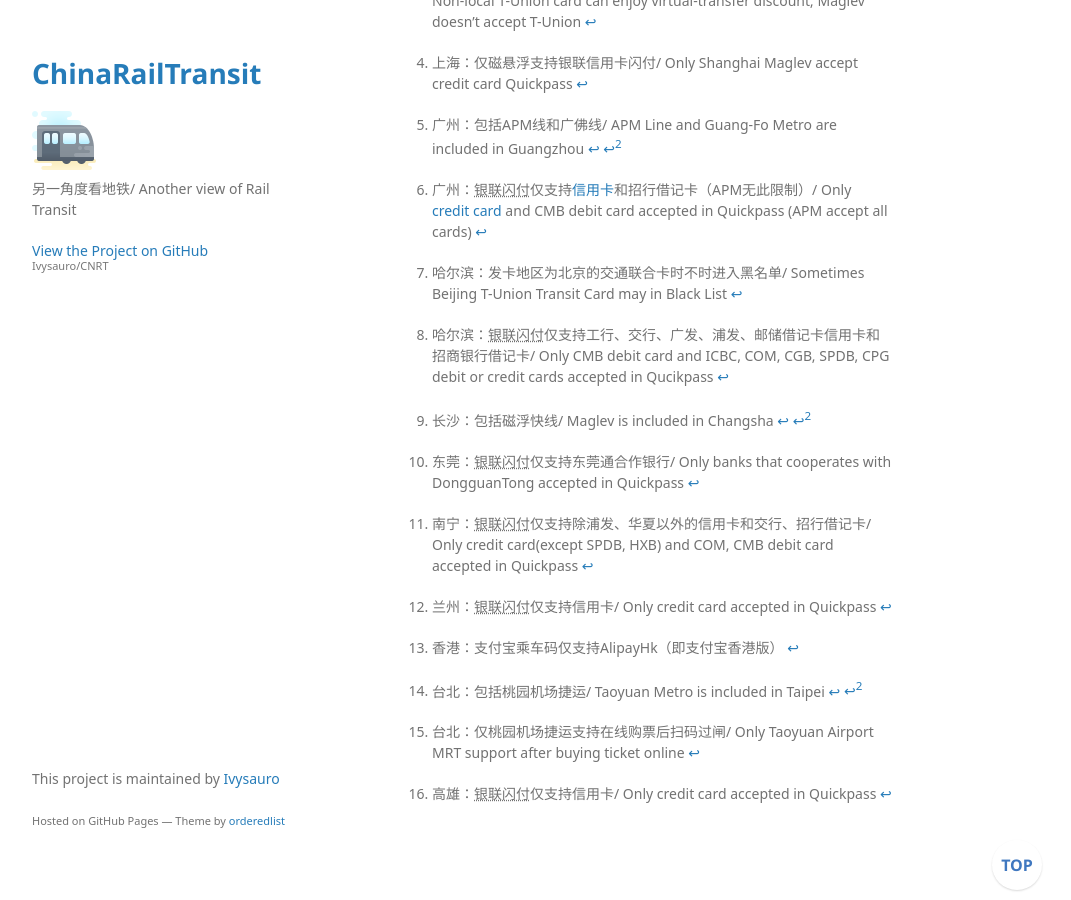
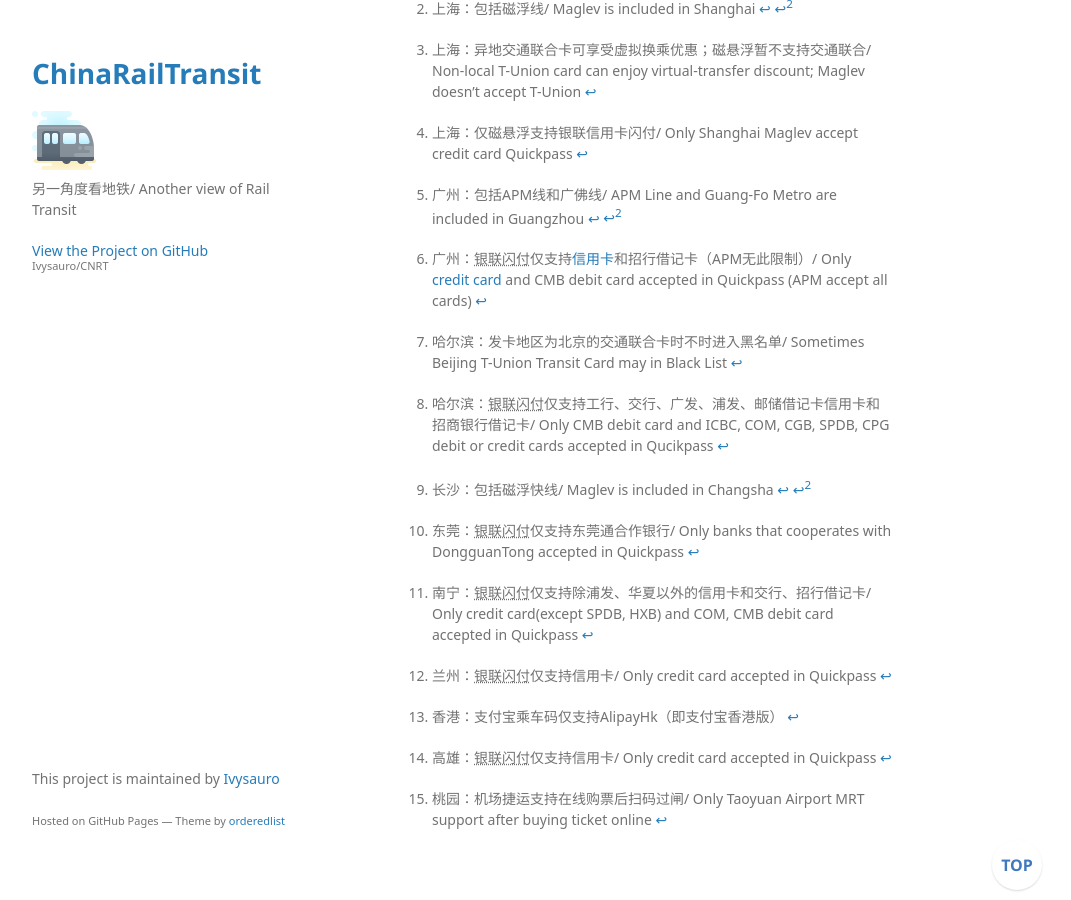
Before and after one commit to Ivysauro/CNRT, a Jekyll site: the page built from data/Pay.md, in a window 1280 px wide and 900 px high, scrolled down 8291 px. Shown: the whole window, without its empty margins (178-1249 px from the left). Built offline with Jekyll 4.4.1, drawn with Linux system fonts in a browser that asks for light colours; some web fonts are replaced; our own code applies the rules of GitHub Pages for plain Markdown files; a script that is not in the unit is left out; some of the changed text lies outside the part shown.

Commit message:
🍇拆分台北和桃园数据

```diff
--- a/data/Pay.md
+++ b/data/Pay.md
@@ -76,8 +76,9 @@
 | <img src="https://raw.githubusercontent.com/Ivysauro/CNRT/master/images/city/tay.gif" width="20" hegiht="20"/>太原/ Taiyuan |  | | | |  | ✅ |
 | <img src="https://raw.githubusercontent.com/Ivysauro/CNRT/master/images/city/hk.gif" width="20" hegiht="20"/>香港/ Hong Kong | | | ⭕[^hk] | | 🕓 | |
 | <img src="https://raw.githubusercontent.com/Ivysauro/CNRT/master/images/city/mo.gif" width="20" hegiht="20"/>澳门/ Macao | | | | | | | |
-| <img src="https://raw.githubusercontent.com/Ivysauro/CNRT/master/images/city/tp.gif" width="20" hegiht="20"/>台北/ Taipei[^ctp] | | 🕓 | | | | ⭕[^tp] | |
+| <img src="https://raw.githubusercontent.com/Ivysauro/CNRT/master/images/city/tp.gif" width="20" hegiht="20"/>台北/ Taipei | | 🕓 | | | | | |
 | <img src="https://raw.githubusercontent.com/Ivysauro/CNRT/master/images/city/kh.gif" width="20" hegiht="20"/>高雄/ Kaohsiung | | ⭕[^kh] | | | ✅ | ✅ | Mastercard |
+| <img src="https://raw.githubusercontent.com/Ivysauro/CNRT/master/images/city/ty.gif" width="20" hegiht="20"/>桃园/ Taoyuan | | | | | | ⭕[^ty] | |
 | | <img src="https://raw.githubusercontent.com/Ivysauro/CNRT/master/images/T-Union.png" width="40" hegiht="40" alt="T-Union"/> | <img src="https://raw.githubusercontent.com/Ivysauro/CNRT/master/images/Unionpay NFC.png" width="40" hegiht="40" alt="Unionpay Quickpass"/> | <img src="https://raw.githubusercontent.com/Ivysauro/CNRT/master/images/Alipay.png" width="30" hegiht="30" alt="Alipay Transit QR Code"/> | <img src="https://raw.githubusercontent.com/Ivysauro/CNRT/master/images/WeChat Pay.png" width="25" hegiht="25" alt="WeChat Pay Transit QR Code"/> | <img src="https://raw.githubusercontent.com/Ivysauro/CNRT/master/images/Unionpay.png" width="25" hegiht="25" alt="Unionpay Transit QR Code"/> | <img src="https://raw.githubusercontent.com/Ivysauro/CNRT/master/images/Rail Transit.png" width="25" hegiht="25" alt="Transit QR Code of Official Apps"/> |
 
 [^bj]: 北京：交通联合采用[专版白名单](https://mp.weixin.qq.com/s/JF4pULn90EA7S5lUWaxNyw)/ [Special whitelist](https://mp.weixin.qq.com/s/JF4pULn90EA7S5lUWaxNyw) in T-Union
@@ -100,7 +101,7 @@
 
 [^hk]: 香港：支付宝乘车码仅支持AlipayHk（即支付宝香港版）
 
-[^tp]: 台北：仅桃园机场捷运支持在线购票后扫码过闸/ Only Taoyuan Airport MRT support after buying ticket online
+[^ty]: 桃园：机场捷运支持在线购票后扫码过闸/ Only Taoyuan Airport MRT support after buying ticket online
 
 [^kh]: 高雄：银联闪付仅支持信用卡/ Only credit card accepted in Quickpass
 
@@ -169,14 +170,14 @@
 | <img src="https://raw.githubusercontent.com/Ivysauro/CNRT/master/images/city/tay.gif" width="20" hegiht="20"/>太原/ Taiyuan | ✅ | ✅ | ✅ |
 | <img src="https://raw.githubusercontent.com/Ivysauro/CNRT/master/images/city/hk.gif" width="20" hegiht="20"/>香港/ Hong Kong | ⭕ | ⭕ | | | ✅ |
 | <img src="https://raw.githubusercontent.com/Ivysauro/CNRT/master/images/city/mo.gif" width="20" hegiht="20"/>澳门/ Macao |
-| <img src="https://raw.githubusercontent.com/Ivysauro/CNRT/master/images/city/tp.gif" width="20" hegiht="20"/>台北/ Taipei[^ctp] |
+| <img src="https://raw.githubusercontent.com/Ivysauro/CNRT/master/images/city/tp.gif" width="20" hegiht="20"/>台北/ Taipei |
 | <img src="https://raw.githubusercontent.com/Ivysauro/CNRT/master/images/city/kh.gif" width="20" hegiht="20"/>高雄/ Kaohsiung |
+| <img src="https://raw.githubusercontent.com/Ivysauro/CNRT/master/images/city/ty.gif" width="20" hegiht="20"/>桃园/ Taoyuan |
 | | <img src="https://raw.githubusercontent.com/Ivysauro/CNRT/master/images/Alipay.png" width="30" hegiht="30" alt="Alipay"/> | <img src="https://raw.githubusercontent.com/Ivysauro/CNRT/master/images/WeChat Pay.png" width="25" hegiht="25" alt="WeChat Pay"/> | <img src="https://raw.githubusercontent.com/Ivysauro/CNRT/master/images/Unionpay QR.png" width="40" hegiht="40" alt="Unionpay QR Code"/> | <img src="https://raw.githubusercontent.com/Ivysauro/CNRT/master/images/Unionpay NFC.png" width="40" hegiht="40" alt="Unionpay Quickpass"/> | 💳 |
 
 [^csh]: 上海：包括磁浮线/ Maglev is included in Shanghai
 [^ccs]: 长沙：包括磁浮快线/ Maglev is included in Changsha
 [^cgz]: 广州：包括APM线和广佛线/ APM Line and Guang-Fo Metro are included in Guangzhou
-[^ctp]: 台北：包括桃园机场捷运/ Taoyuan Metro is included in Taipei
 
 ### 网上购票（线下取票）/ Buying Tickets Online
 
```
